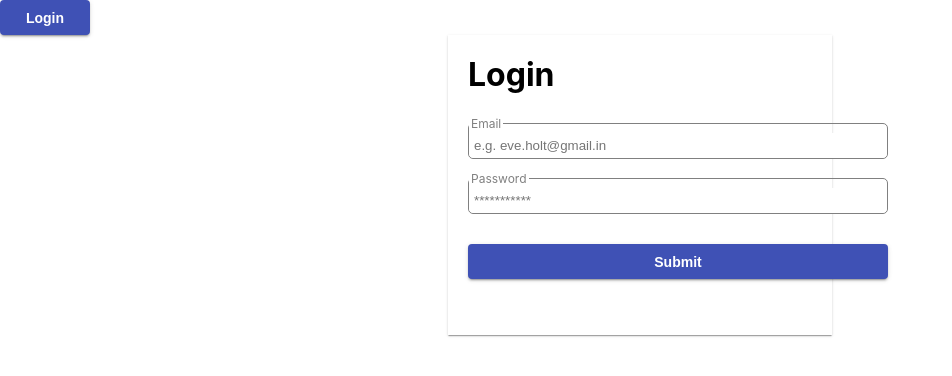
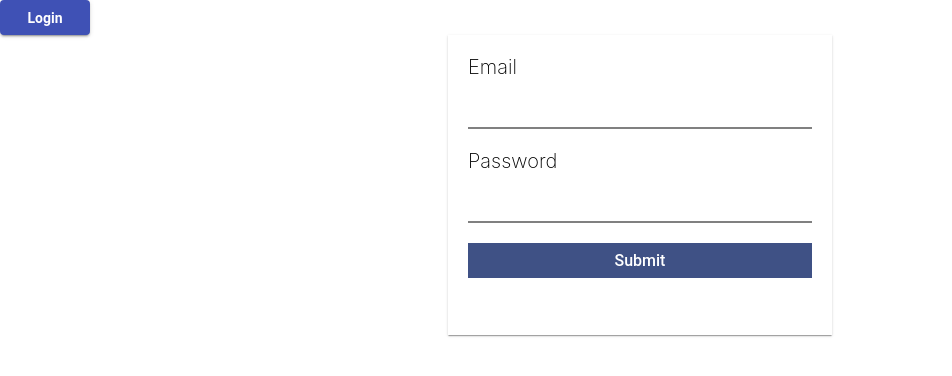
Before and after one commit to AnkitaSingh3006/reactTask, a React (Create React App) app in the folder task/: page /login in a window 1280 px wide. Shown: the top 376 px of the page, without its empty margins (0-952 px from the left). Built offline with nearby package versions, Linux system fonts and the light colour scheme.

Commit message:
code push

```diff
--- a/task/src/component/login.css
+++ b/task/src/component/login.css
@@ -2,46 +2,41 @@
     height: 300px;
     width: 30%;
     margin: auto;
-    padding: 20px;
-    box-shadow: 0px 2px 1px -1px rgb(0 0 0 / 20%), 0px 1px 1px 0px rgb(0 0 0 / 14%), 0px 1px 3px 0px rgb(0 0 0 / 12%);
+}
+.inputChild{
+    width: 100%;
+    height: auto;
 }
 
-.container .inputChild {
-    height: auto;
-    width: 420px;
-    margin-bottom: 10px;
+form {
+    height: 100%;
+    width: 100%;
+    box-shadow: 0px 2px 1px -1px rgb(0 0 0 / 20%), 0px 1px 1px 0px rgb(0 0 0 / 14%), 0px 1px 3px 0px rgb(0 0 0 / 12%);
+    padding: 20px;
 }
 
-.container .inputChild input {
-    width: 100%;
-    height: 100%;
-    outline: none;
-    border: none;
-    padding: 5px;
-    border-radius: 5px;
+label {
+    font-size: 20px;
+    font-weight: 200;
 }
 
-.container .inputChild button {
-    border-radius: 4px;
+input {
+    width: 100%;
+    height: 50px;
+    font-size: 20px;
     border: none;
+    outline: none;
+    border-bottom: 2px solid grey;
+}
+
+button {
+    background-color: #3F5185;
+    color: white;
     width: 100%;
     height: 35px;
-    font-size: 14px;
-    color: white;
-    font-weight: bold;
-    background-color: #3f51b5;
-    box-shadow: 0px 3px 1px -2px rgb(0 0 0 / 20%), 0px 2px 2px 0px rgb(0 0 0 / 14%), 0px 1px 5px 0px rgb(0 0 0 / 12%);
     cursor: pointer;
+    border: none;
+    font-family: Roboto, "Helvetica Neue", sans-serif;
+    font-size: 16px;
+    font-weight: 500;
 }
-
-
-.container .inputChild legend{
-    color: grey;
-    font-size: 12px;
-    padding: 2px;
-}
-
-.container .inputChild fieldset{
-    border: 1px solid grey;
-    border-radius: 5px;
-}
--- a/task/src/component/login.js
+++ b/task/src/component/login.js
@@ -1,48 +1,55 @@
-import React, { useEffect, useState } from "react";
+import React, { useState } from "react";
 import './login.css';
 import validation from "./validation";
+import axios from "axios";
 
 function Login() {
 
-    const [values, setValues] = useState({
-        email: '',
-        password: ''
-    })
+    const [formInputs, setFormInputs] = useState({});
 
-    const [errors, setError]= useState({})
+    const [errors, setError] = useState({});
 
-    function handleChange(e) {
-        setValues({ ...values, [e.target.email]: e.target.value })
+    const handleChange = (event) => {
+        // console.log(event);
+        const name = event.target.name;
+        const value = event.target.value;
+        setFormInputs(values => ({ ...values, [name]: value }))
     }
 
-    function handleSubmit(e){
-        e.preventDefault();
-        validation(values);
-        setError(validation(values))
+    const handleSubmit = (event) => {
+        event.preventDefault();
+        // console.log('formInputs', formInputs)
+        setError(validation(formInputs));
+        axios.post('https://reqres.in/api/login', {
+            email: formInputs.email,
+            password: formInputs.password
+        })
+            .then(result => {
+                console.log(result);
+                alert("Login Success")
+            })
+            .catch(error => {
+                console.log(error);
+            })
+
     }
 
-    useEffect(()=>{
-        if(Object.keys(errors).length === 0 && (values.email !== "" && values.password !== 0))
-        alert("Form Submitted")
-    },[errors])
 
     return <div className="container">
-        <div>
-            <h1>Login</h1>
-        </div>
-        <br />
         <form onSubmit={handleSubmit}>
             <div className="inputChild">
-                <fieldset><legend>Email</legend>
-                    <input type="text" placeholder="e.g. eve.holt@gmail.in" name="email" value={values.email} onChange={handleChange} />
-                </fieldset>
-                {errors.email && <p style={{color:"red", fontSize:"13px"}}>{errors.email}</p>}
+                <label>Email
+                    <br/>
+                    <input type="text" name="email" value={formInputs.email || ''} onChange={handleChange} />
+                </label>
+                {errors.email && <p style={{ color: "red", fontSize: "13px" }}>{errors.email}</p>}
             </div>
-            <div className="inputChild">
-                <fieldset><legend>Password</legend>
-                    <input type="password" placeholder="***********" name="password" value={values.password} onChange={handleChange} />
-                </fieldset>
-                {errors.password && <p style={{color:"red", fontSize:"13px"}}>{errors.password}</p>}
+            <div className="inputChild" style={{paddingTop: "20px"}}>
+                <label>Password
+                    <br/>
+                    <input type="password" name="password" value={formInputs.password || ''} onChange={handleChange} />
+                </label>
+                {errors.password && <p style={{ color: "red", fontSize: "13px" }}>{errors.password}</p>}
             </div>
             <br />
             <div className="inputChild">
```
